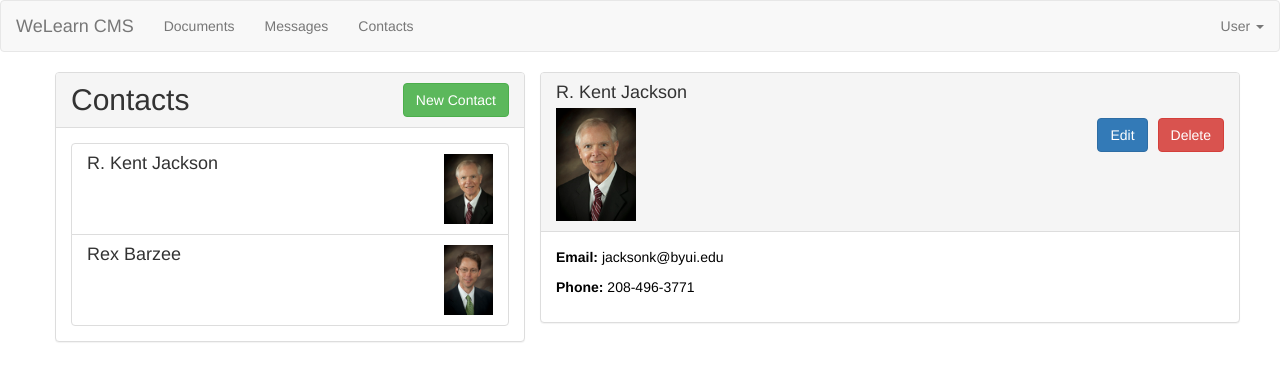
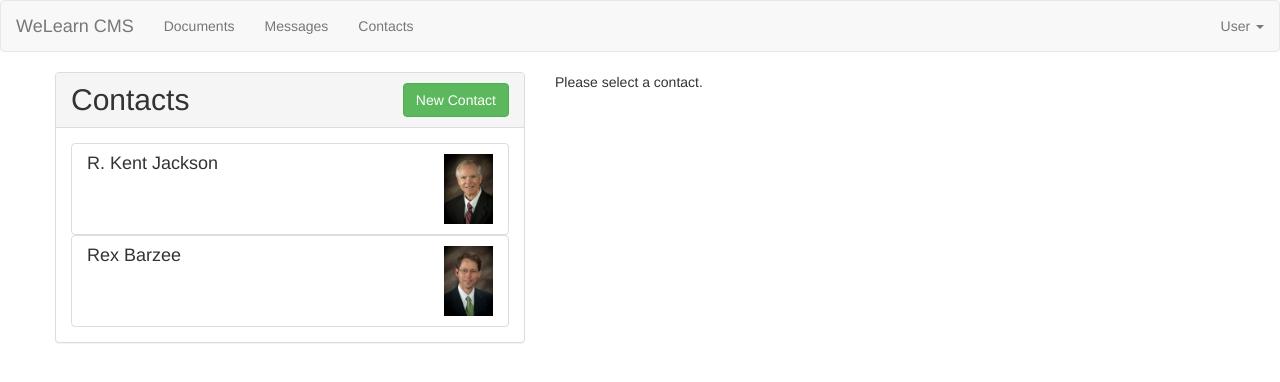
Before and after one commit to emilydani/wdd430_cms, an Angular app: page / in a window 1280 px wide. Shown: the top 382 px of the page. Built offline with nearby package versions, Linux system fonts and the light colour scheme.

Commit message:
made dtails appear on click

```diff
--- a/src/app/app.module.ts
+++ b/src/app/app.module.ts
@@ -6,6 +6,7 @@ import { HeaderComponent } from './header.component';
 import { ContactsComponent } from './contacts/contacts.component';
 import { ContactDetailComponent } from './contacts/contact-detail/contact-detail.component';
 import { ContactListComponent } from './contacts/contact-list/contact-list.component';
+import { ContactItemComponent } from './contacts/contact-list/contact-item/contact-item.component';
 
 @NgModule({
   declarations: [
@@ -13,7 +14,8 @@ import { ContactListComponent } from './contacts/contact-list/contact-list.compo
     HeaderComponent,
     ContactsComponent,
     ContactDetailComponent,
-    ContactListComponent
+    ContactListComponent,
+    ContactItemComponent
   ],
   imports: [
     BrowserModule
--- a/src/app/contacts/contact-detail/contact-detail.component.html
+++ b/src/app/contacts/contact-detail/contact-detail.component.html
@@ -1,19 +1,13 @@
 <div class="row">
-  <a href="#" class="clearfix" *ngFor="let contact of contacts" style="color: black; text-decoration: none;">
-
   <div class="panel panel-default">
     <div class="panel-heading clearfix">
       <div>
-          <h4 class="list-group-item-heading">
-            {{contact.name}}
-          </h4>
+        <h1 class="list-group-item-heading">
+          {{contact?.name}}
+        </h1>
       </div>
       <span class="pull-left">
-          <img
-          [src]="contact.imageUrl"
-          alt="{{contact.name}}"
-          class="img-responsive"
-          style="max-width: 80px;">
+        <img [src]="contact?.imageUrl" alt="{{contact?.name}}" class="img-responsive" style="max-width: 80px;">
       </span>
       <span class="pull-right">
         <button class="btn btn-primary" style="margin:10px;">
@@ -25,10 +19,8 @@
       </span>
     </div>
     <div class="panel-body">
-        <p><b>Email:</b> {{contact.email}}</p>
-        <p><b>Phone:</b> {{contact.phone}}</p>
+      <p><b>Email:</b> {{contact?.email}}</p>
+      <p><b>Phone:</b> {{contact?.phone}}</p>
     </div>
   </div>
-  </a>
-
 </div>
--- a/src/app/contacts/contact-detail/contact-detail.component.ts
+++ b/src/app/contacts/contact-detail/contact-detail.component.ts
@@ -1,4 +1,4 @@
-import { Component, OnInit } from '@angular/core';
+import { Component, Input, OnInit } from '@angular/core';
 import { Contact } from '../contact.model'
 
 @Component({
@@ -7,10 +7,7 @@ import { Contact } from '../contact.model'
   styleUrls: ['./contact-detail.component.css']
 })
 export class ContactDetailComponent implements OnInit {
-
-  contacts: Contact[] = [
-    new Contact('1', 'R. Kent Jackson', 'jacksonk@byui.edu', '208-496-3771', '../../assets/images/jacksonk.jpg', null),
-  ];
+  @Input() contact: Contact;
 
   constructor() { }
 
--- /dev/null
+++ b/src/app/contacts/contact-list/contact-item/contact-item.component.html
@@ -0,0 +1,11 @@
+<a href="#" class="list-group-item clearfix"
+(click)="onSelected()">
+  <div class="pull-left">
+    <h4 class="list-group-item-heading">
+      {{contact?.name}}
+    </h4>
+  </div>
+  <span class="pull-right">
+    <img [src]="contact?.imageUrl" alt="{{ contact?.name }}" class="img-responsive" style="max-height: 70px;">
+  </span>
+</a>
--- /dev/null
+++ b/src/app/contacts/contact-list/contact-item/contact-item.component.ts
@@ -0,0 +1,21 @@
+import { Component, OnInit, Input, Output, EventEmitter } from '@angular/core';
+import { Contact } from '../../contact.model';
+
+@Component({
+  selector: 'cms-contact-item',
+  templateUrl: './contact-item.component.html',
+  styleUrls: ['./contact-item.component.css']
+})
+export class ContactItemComponent implements OnInit {
+  @Input() contact: Contact;
+  @Output() contactSelected = new EventEmitter<void>();
+
+  constructor() { }
+
+  ngOnInit(): void {
+  }
+  onSelected() {
+    this.contactSelected.emit();
+  }
+
+}
--- a/src/app/contacts/contact-list/contact-list.component.html
+++ b/src/app/contacts/contact-list/contact-list.component.html
@@ -6,16 +6,13 @@
         <button class="btn btn-success pull-right">New Contact</button>
       </div>
       <div class="panel-body">
-        <a href="#" class="list-group-item clearfix" *ngFor="let contact of contacts">
-          <div class="pull-left">
-            <h4 class="list-group-item-heading">
-              {{contact.name}}
-            </h4>
-          </div>
-          <span class="pull-right">
-            <img [src]="contact.imageUrl" alt="{{ contact.name }}" class="img-responsive" style="max-height: 70px;">
-          </span>
-        </a>
+        <cms-contact-item
+        *ngFor="let contactEl of contacts"
+        [contact]="contactEl"
+        (contactSelected)="onContactSelected(contactEl)"
+        >
+        </cms-contact-item>
+
       </div>
     </div>
   </div>
--- a/src/app/contacts/contact-list/contact-list.component.ts
+++ b/src/app/contacts/contact-list/contact-list.component.ts
@@ -1,4 +1,4 @@
-import { Component, OnInit } from '@angular/core';
+import { Component, OnInit, Output, EventEmitter } from '@angular/core';
 import { Contact } from '../contact.model'
 
 @Component({
@@ -7,6 +7,7 @@ import { Contact } from '../contact.model'
   styleUrls: ['./contact-list.component.css']
 })
 export class ContactListComponent implements OnInit {
+  @Output() contactWasSelected = new EventEmitter<Contact>();
 
   contacts: Contact[] = [
     new Contact('1', 'R. Kent Jackson', 'jacksonk@byui.edu', '208-496-3771', '../../assets/images/jacksonk.jpg', null),
@@ -18,4 +19,8 @@ export class ContactListComponent implements OnInit {
   ngOnInit(): void {
   }
 
+  onContactSelected(contact: Contact){
+    this.contactWasSelected.emit(contact);
+  }
+
 }
--- a/src/app/contacts/contacts.component.html
+++ b/src/app/contacts/contacts.component.html
@@ -1,8 +1,16 @@
 <div class="row">
   <div class="col-md-5">
-    <cms-contact-list></cms-contact-list>
+    <cms-contact-list
+    (contactWasSelected)="selectedContact = $event">
+    </cms-contact-list>
   </div>
   <div class="col-md-7">
-    <cms-contact-detail></cms-contact-detail>
+    <cms-contact-detail
+    *ngIf="selectedContact; else infoText"
+    [contact]="selectedContact">
+    </cms-contact-detail>
+    <ng-template #infoText>
+      <p>Please select a contact.</p>
+    </ng-template>
   </div>
 </div>
--- a/src/app/contacts/contacts.component.ts
+++ b/src/app/contacts/contacts.component.ts
@@ -1,4 +1,5 @@
 import { Component, OnInit } from '@angular/core';
+import { Contact } from './contact.model';
 
 @Component({
   selector: 'cms-contacts',
@@ -6,6 +7,7 @@ import { Component, OnInit } from '@angular/core';
   styleUrls: ['./contacts.component.css']
 })
 export class ContactsComponent implements OnInit {
+  selectedContact:Contact;
 
   constructor() { }
 
```
Also changed, not shown: src/app/contacts/contact-list/contact-item/contact-item.component.css (added). Lines whose indentation alone changed are shown as unchanged.
